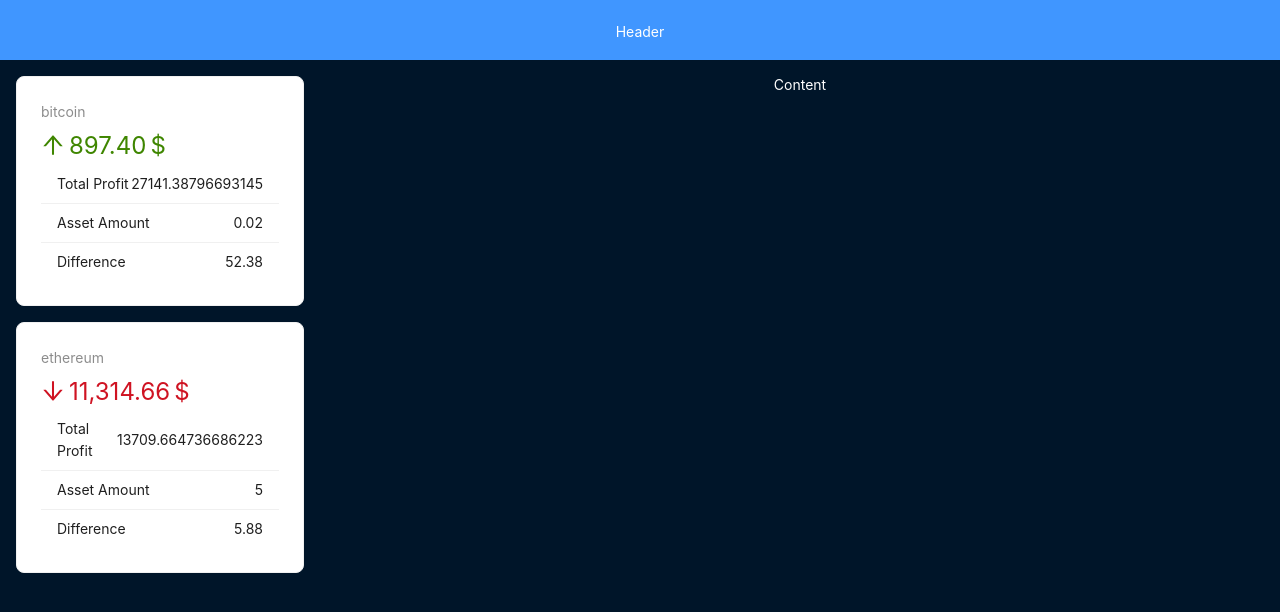
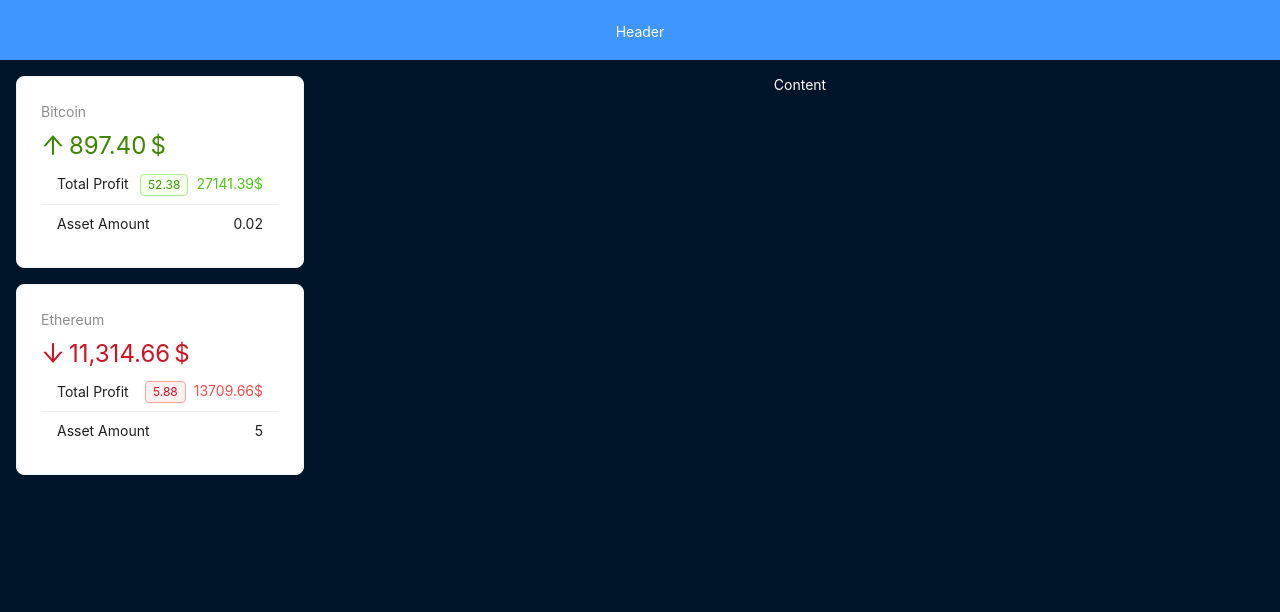
Before and after one commit to aviatorsignalsindia/crypto-app, a React (Vite) app: page / in a window 1280 px wide. Shown: the top 612 px of the page. Built offline with nearby package versions, Linux system fonts and the light colour scheme.

Commit message:
сделали буквы заглавными

```diff
--- a/src/components/layout/AppSider.jsx
+++ b/src/components/layout/AppSider.jsx
@@ -1,8 +1,8 @@
-import { Layout, Card, Statistic, List, Typography, Spin } from 'antd'
+import { Layout, Card, Statistic, List, Typography, Spin, Tag } from 'antd'
 import { ArrowDownOutlined, ArrowUpOutlined } from '@ant-design/icons'
 import { useState, useEffect } from 'react'
 import { fakeFetchCrypto, fakeFetchAssets } from '../../api'
-import { percentDifference } from '../../utils'
+import { percentDifference, capitalize} from '../../utils'
 
 const siderStyle = {
     padding: '1rem',
@@ -49,7 +49,7 @@
       {assets.map(asset => (
          <Card key={asset.id} style={{marginBottom: `1rem`}}>
          <Statistic
-          title={asset.id}
+          title={capitalize(asset.id)}
           value={asset.totalAmount}
           precision={2}
           valueStyle={{
@@ -62,20 +62,27 @@
        <List
          size="small"
          dataSource={[
-           {title: 'Total Profit', value: asset.totalProfit},
-           {title: 'Asset Amount', value: asset.amount},
-           {title: 'Difference', value: asset.growPercent },
+           {title: 'Total Profit', value: asset.totalProfit, withTag: true},
+           {title: 'Asset Amount', value: asset.amount, isPlain: true},
+          //  {title: 'Difference', value: asset.growPercent },
          ]}
          renderItem={(item) => (
            <List.Item>
              <span>{item.title}</span>
-             <span>{item.value}</span>
+             <span>
+            {item.withTag && <Tag color={asset.grow ? 'green' : 'red'}>{asset.growPercent}</Tag>}
+             {item.isPlain && item.value}
+             {!item.isPlain && (
+              <Typography.Text type={asset.grow ? 'success' : 'danger'}>
+                {item.value.toFixed(2)}$
+                </Typography.Text>
+      )}
+            </span>
          </List.Item>
          )}
        />
      </Card>
-
-      ))}
+  ))}
 
       {/* <Card>
         <Statistic
--- a/src/utils.js
+++ b/src/utils.js
@@ -1,3 +1,7 @@
 export function percentDifference(a, b) {
   return +(100 * Math.abs((a - b) / ((a + b) / 2))).toFixed(2);
 }
+
+export function capitalize(str) {
+  return str.charAt(0).toUpperCase() + str.substr(1);
+}
```
